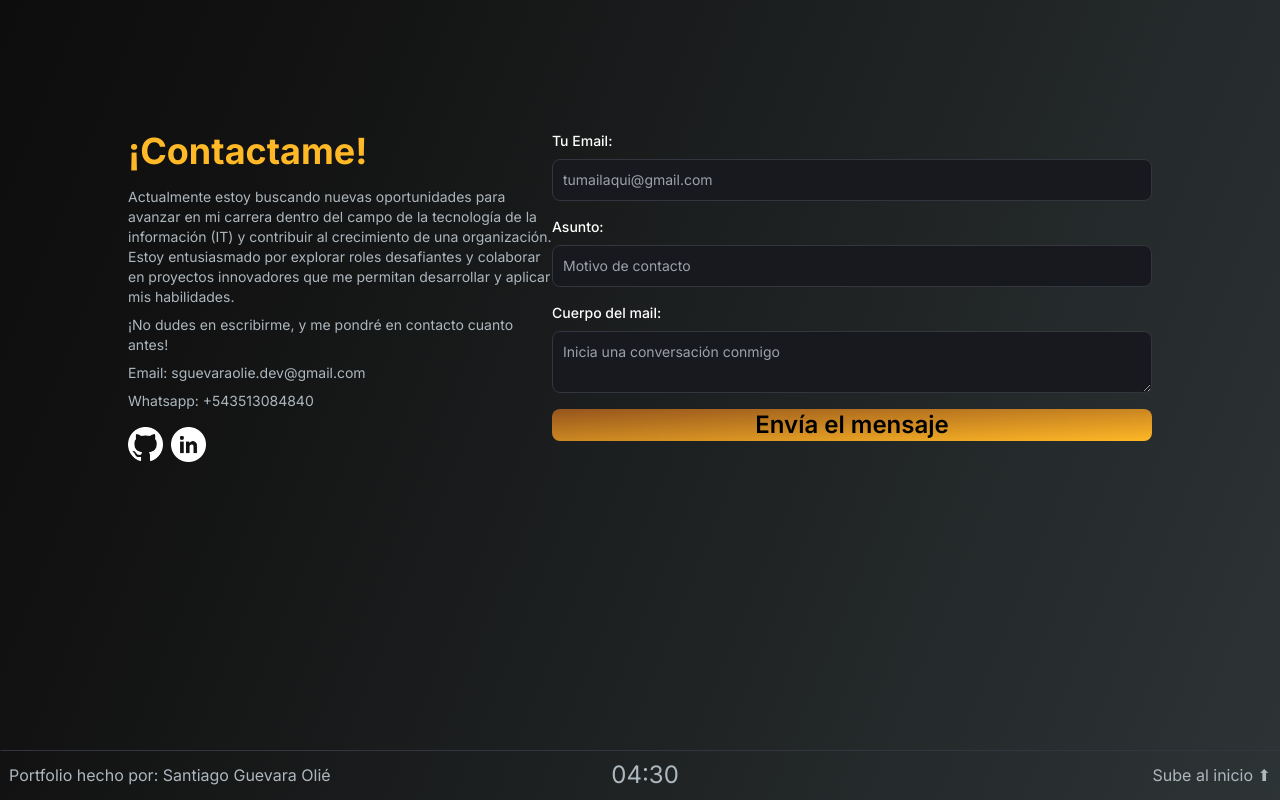
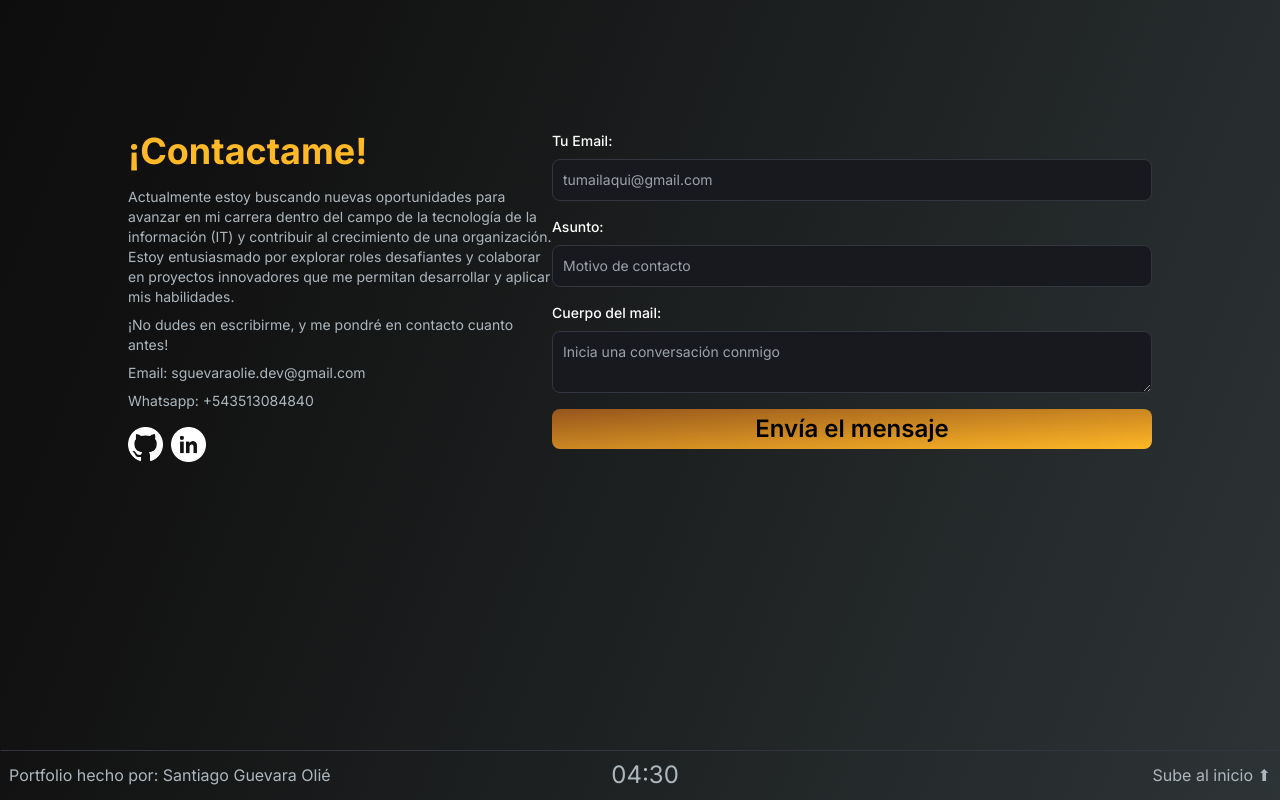
Before and after one commit to SGuevaraOlie/portfolio-sguevaraolie, a Next.js app: page / in a window 1280 px wide. Shown: the part 2385-3185 px from the top of the page. Built offline with nearby package versions, Linux system fonts and the light colour scheme.

Commit message:
boton xd

```diff
--- a/src/components/section components/EmailSection.tsx
+++ b/src/components/section components/EmailSection.tsx
@@ -59,7 +59,7 @@ const EmailSection = () => {
                             <label htmlFor="message" className='text-white block mb-2 text-sm font-medium'>Cuerpo del mail:</label>
                             <textarea name='message' id='message' required placeholder='Inicia una conversación conmigo' className='bg-[#18191E] border border-[#33353F] placeholder-[#9CA2A9] text-gray-100 text-sm rounded-lg block w-full p-2.5'/>
                         </div>
-                        <button type='submit' className='bg-gradient-to-br to-[#ffb826] from-[#96551d] hover:scale-110 lg:text-2xl transition duration-300 ease-in-out text-black font-semibold px-5 rounded-lg w-full'>Envía el mensaje</button>
+                        <button type='submit' className='min-h-[40px] bg-gradient-to-br to-[#ffb826] from-[#96551d] hover:scale-110 lg:text-2xl transition duration-300 ease-in-out text-black font-semibold px-5 rounded-lg w-full'>Envía el mensaje</button>
                         {emailSubmitted && (
                             <p className='text-green-500 text-sm mt-2'>Email enviado correctamente</p>
                         )}
```
